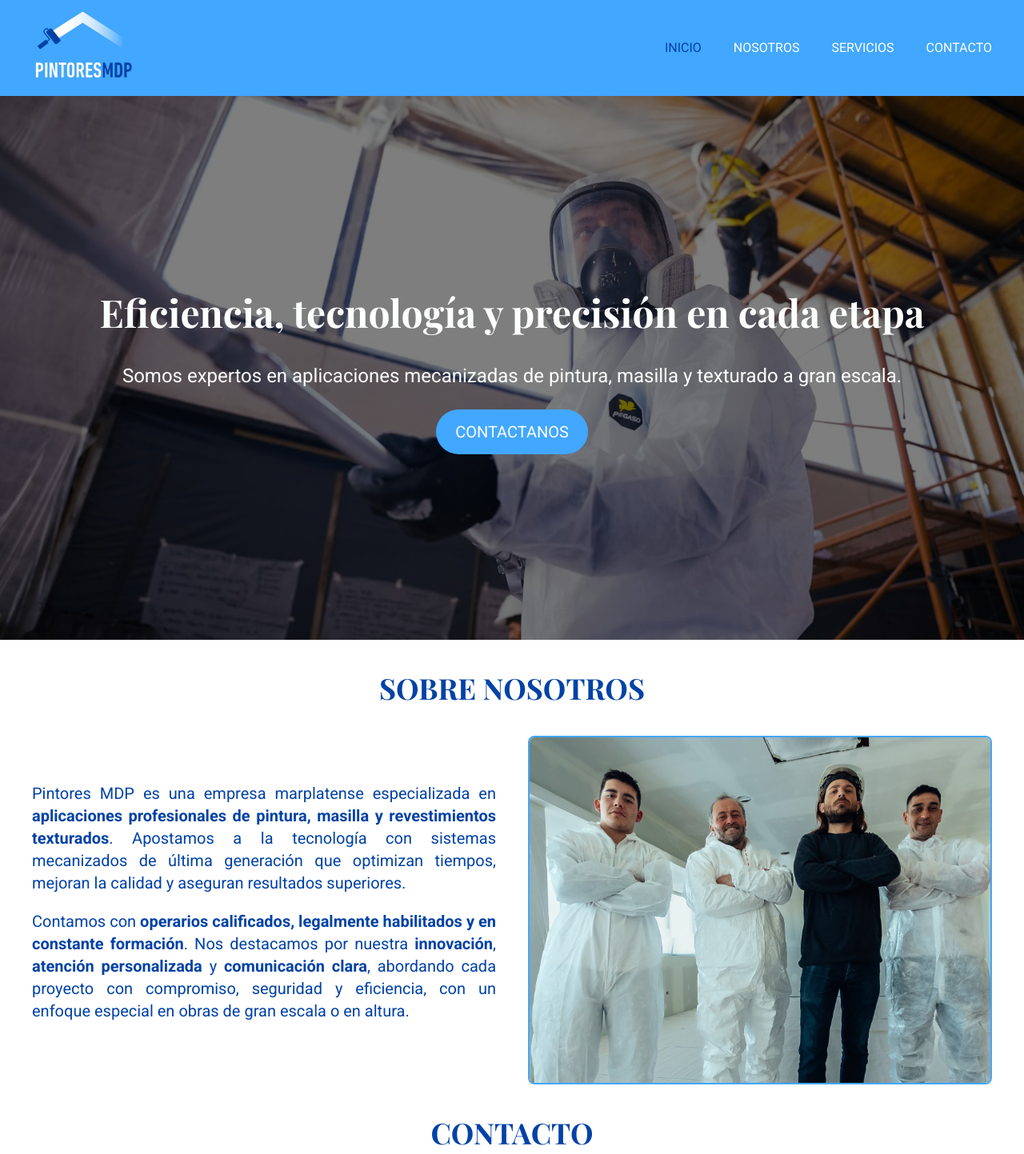
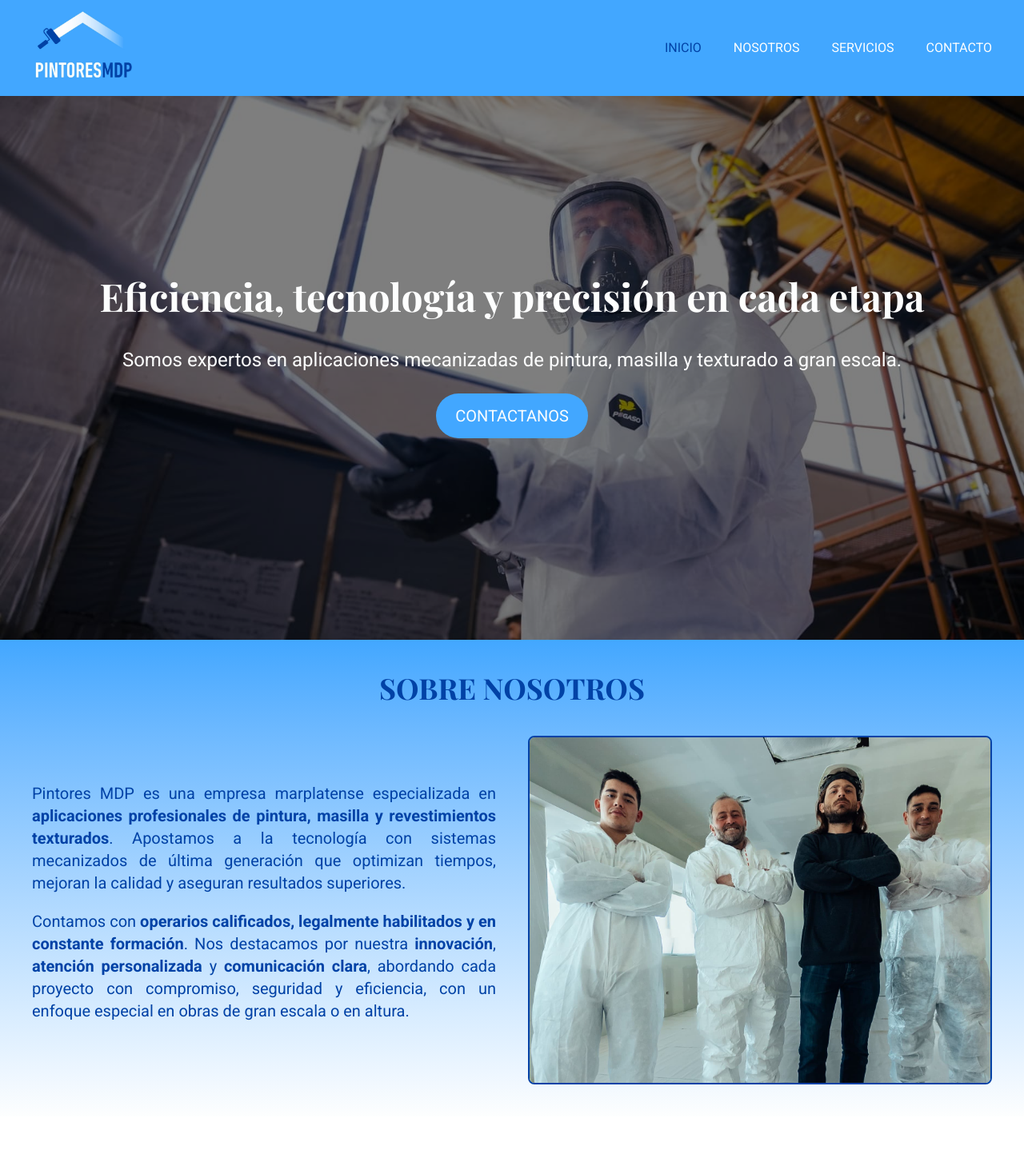
Before and after one commit to federicogildemuro/pintores-mdp, a Vue app: page / in a window 1280 px wide. Shown: the top 1443 px of the page at 80% size. Built offline with nearby package versions, Linux system fonts and the light colour scheme; no server answers.

Commit message:
chore(style): update colors in hero, about and services sections

```diff
--- a/src/components/About.vue
+++ b/src/components/About.vue
@@ -1,5 +1,5 @@
 <template>
-    <section id="nosotros" class="scroll-mt-30 text-accent text-center m-10">
+    <section id="nosotros" class="scroll-mt-30 bg-gradient-to-b from-primary to-light text-accent text-center p-10">
         <h1 class="text-3xl sm:text-4xl font-bold mb-10" data-aos="zoom-in">SOBRE NOSOTROS</h1>
 
         <div class="flex flex-col-reverse lg:flex-row items-center gap-10">
@@ -20,7 +20,7 @@
             </div>
 
             <div class="lg:w-1/2" data-aos="fade-up" data-aos-delay="200">
-                <img src="@/assets/about.jpg" alt="Sobre Nosotros" class="border-2 border-primary rounded-lg w-full" />
+                <img src="@/assets/about.jpg" alt="Sobre Nosotros" class="border-2 border-accent rounded-lg w-full" />
             </div>
         </div>
     </section>
--- a/src/components/Hero.vue
+++ b/src/components/Hero.vue
@@ -1,6 +1,6 @@
 <template>
     <section id="inicio"
-        class="relative min-h-screen flex items-center justify-center text-light bg-cover bg-top mb-10 pt-30 px-5 hero">
+        class="relative min-h-screen flex items-center justify-center text-light bg-cover bg-top pb-10 pt-30 px-5 hero">
         <!-- Overlay to improve readability -->
         <div class="absolute inset-0 bg-black/50"></div>
 
--- a/src/components/Services.vue
+++ b/src/components/Services.vue
@@ -25,7 +25,7 @@ const toggle = (index) => {
             </p>
         </div>
 
-        <div v-for="(item, index) in services" :key="item.title" class="border-b border-primary max-w-6xl mx-auto">
+        <div v-for="(item, index) in services" :key="item.title" class="border-b border-accent max-w-6xl mx-auto">
             <button @click="toggle(index)"
                 class="w-full text-left py-5 text-xl font-semibold flex justify-between items-center cursor-pointer">
                 {{ item.title }}
```
